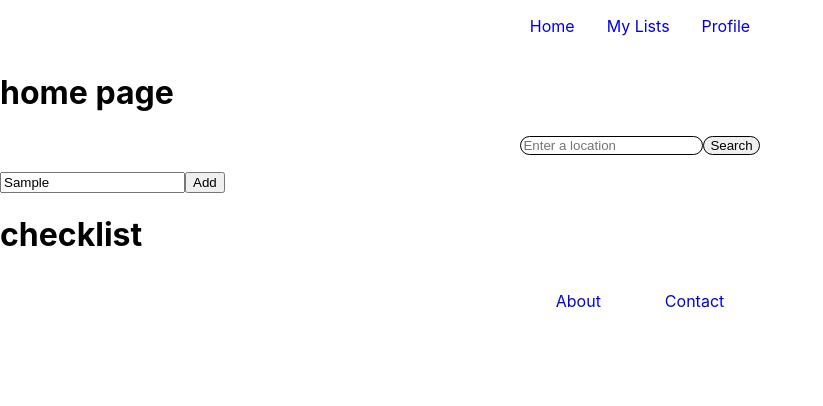
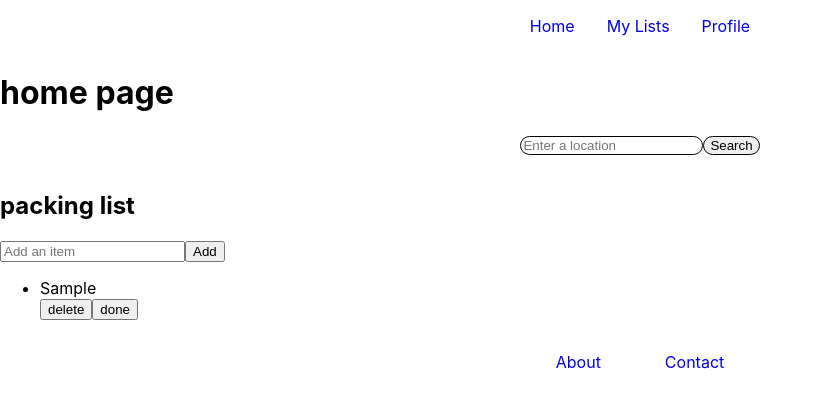
Before and after one commit to marcopoloye/dont-forget, a React (Create React App) app: page / in a window 1280 px wide. Both pictures are taken after typing "Sample" into the empty fields and a click on the button "Add". Shown: the top 406 px of the page, without its empty margins (0-823 px from the left). Built offline with nearby package versions, Linux system fonts and the light colour scheme; no server answers; the HTML template or start-up script is replaced by a standard one.

Commit message:
working checklist

```diff
--- a/src/components/Checklist/Checklist.js
+++ /dev/null
@@ -1,18 +0,0 @@
-import axios from 'axios';
-
-function Checklist() {
-
-    // axios
-    //     .get(`http://localhost:8080/items`)
-    //     .then(response => {
-    //         console.log(response.data)
-    //     })
-
-    return (
-        <>
-            <h1>checklist</h1>
-        </>
-    );
-}
-
-export default Checklist;
--- a/src/components/ChecklistForm/ChecklistForm.js
+++ b/src/components/ChecklistForm/ChecklistForm.js
@@ -1,33 +1,26 @@
-import React, { useState } from 'react';
+import React from 'react';
+import { v4 as uuid } from 'uuid';
 
-
-function ChecklistForm () {
-    const [checklist, setChecklist] = useState({
-        id: '',
-        item: '',
-        checked: false
-    });
+function ChecklistForm ({inputText, setInputText, items, setItems}) {
 
     const handleChange = (e) => {
-        setChecklist({...checklist, item: e.target.value});
-        console.log('change', e)
+        setInputText(e.target.value)
     }
 
     const handleSubmit = (e) => {
         e.preventDefault();
+        const inputValue = e.target[0].value;
 
-        if (!checklist.item) {
-            console.log('empty input')
-        } else {
-
+        if (inputValue) {
+            setItems([...items, {text: inputText, checked: false, id: uuid()}]);
+            setInputText('');
         }
-        console.log('submit', e)
     }
 
     return (
         <>
             <form onSubmit={handleSubmit}>
-                <input type='input' onChange={handleChange} value={checklist.item}/>
+                <input value={inputText} type='text' onChange={handleChange} placeholder='Add an item'/>
                 <button type='submit'>Add</button>
             </form>
         </>
--- /dev/null
+++ b/src/components/ChecklistItems/ChecklistItems.js
@@ -0,0 +1,31 @@
+import axios from 'axios';
+import './ChecklistItems.scss'
+
+function ChecklistItems({text, setItems, items, item}) {
+
+    const deleteHandler = () => {
+        setItems(items.filter((el) => el.id !== item.id));
+    }
+
+    const completeHandler = () => {
+        setItems(items.map(selectedItem => {
+            if (selectedItem.id === item.id) {
+                return {
+                    ...selectedItem, checked: !selectedItem.checked
+                }
+            } return selectedItem
+        }))
+    }
+
+    return (
+        <div>
+            <li className={`${item.checked ? 'completed' : ''}`}>
+                {text}
+            </li>
+            <button onClick={deleteHandler}>delete</button>
+            <button onClick={completeHandler}>done</button>
+        </div>
+    );
+}
+
+export default ChecklistItems;
--- /dev/null
+++ b/src/components/ChecklistItems/ChecklistItems.scss
@@ -0,0 +1,3 @@
+.completed {
+    text-decoration: line-through;
+}
--- a/src/components/ChecklistList/ChecklistList.js
+++ b/src/components/ChecklistList/ChecklistList.js
@@ -1,8 +1,13 @@
-function ChecklistList() {
+import ChecklistItems from "../ChecklistItems/ChecklistItems";
+
+function ChecklistList({items, setItems}) {
+    console.log({items})
     return (
         <div>
             <ul>
-                {}
+                {items.map(item => (
+                    <ChecklistItems text={item.text} key={item.id} setItems={setItems} items={items} item={item}/>
+                ))}
             </ul>
         </div>
 
--- a/src/components/MobileSideBar/MobileSideBar.scss
+++ b/src/components/MobileSideBar/MobileSideBar.scss
@@ -1,6 +1,6 @@
 /* Position and sizing of burger button */
 .bm-burger-button {
-    position: fixed;
+    position: relative;
     width: 18px;
     height: 15px;
     left: 36px;
--- a/src/components/SearchBar/SearchBar.js
+++ b/src/components/SearchBar/SearchBar.js
@@ -4,19 +4,21 @@ import React, { useState} from 'react';
 import { Link } from 'react-router-dom';
 
 
-function SearchBar() {
+function SearchBar({locationInputText, setLocationInputText}) {
     const [weatherData, setWeatherData] = useState('');
 
     const API_KEY = process.env.REACT_APP_WEATHER_API_KEY;
+
+    const handleInput = (e) => {
+        setLocationInputText(e.target.value);
+    }
 
     const handleSubmit = (e) => {
         e.preventDefault();
 
         const searchValue = e.target[0].value;
 
-        if (!searchValue) {
-            console.log('empty');
-        } else {
+        if (searchValue) {
             axios
                 .get (`https://api.openweathermap.org/data/2.5/weather?q=${searchValue}&appid=${API_KEY}`)
                 .then (response => {
@@ -28,7 +30,9 @@ function SearchBar() {
                 })
                 .catch ((error) => {
                     console.log('Error getting destination', error);
-            })
+                });
+
+            setLocationInputText('');
         }
     }
 
@@ -38,7 +42,7 @@ function SearchBar() {
             <h3>{weatherData}</h3>
 
             <form onSubmit={handleSubmit}>
-                <input className="search__input" type="search" placeholder='Enter a location'></input>
+                <input className="search__input" type="text" placeholder='Enter a location' value={locationInputText} onChange={handleInput}/>
                 <button className="search__button" type="submit">Search</button>
             </form>
         </div>
--- a/src/pages/HomePage/HomePage.js
+++ b/src/pages/HomePage/HomePage.js
@@ -2,20 +2,23 @@ import React, { useState } from 'react';
 import SearchBar from '../../components/SearchBar/SearchBar';
 import './HomePage.scss'
 // import SuggestForm from '../../components/SuggestForm/SuggestForm';
-import Checklist from '../../components/Checklist/Checklist';
+import ChecklistItems from '../../components/ChecklistItems/ChecklistItems';
 import ChecklistForm from '../../components/ChecklistForm/ChecklistForm';
+import ChecklistList from '../../components/ChecklistList/ChecklistList'
 
 function HomePage() {
 
-    const [inputText, setinputText] = useState('')
+    const [inputText, setInputText] = useState('');
+    const [items, setItems] = useState([]);
+    const [locationInputText, setLocationInputText] = useState('')
 
     return (
         <div className='homepage'>
             <h1>home page</h1>
-            <SearchBar/>
-
-            <ChecklistForm />
-            <Checklist />
+            <SearchBar locationInputText={locationInputText} setLocationInputText={setLocationInputText}/>
+            <h2>packing list</h2>
+            <ChecklistForm inputText={inputText} setInputText={setInputText} items={items} setItems={setItems}/>
+            <ChecklistList items={items} setItems={setItems}/>
         </div>
     );
 }
```
Lines whose indentation alone changed are shown as unchanged.
